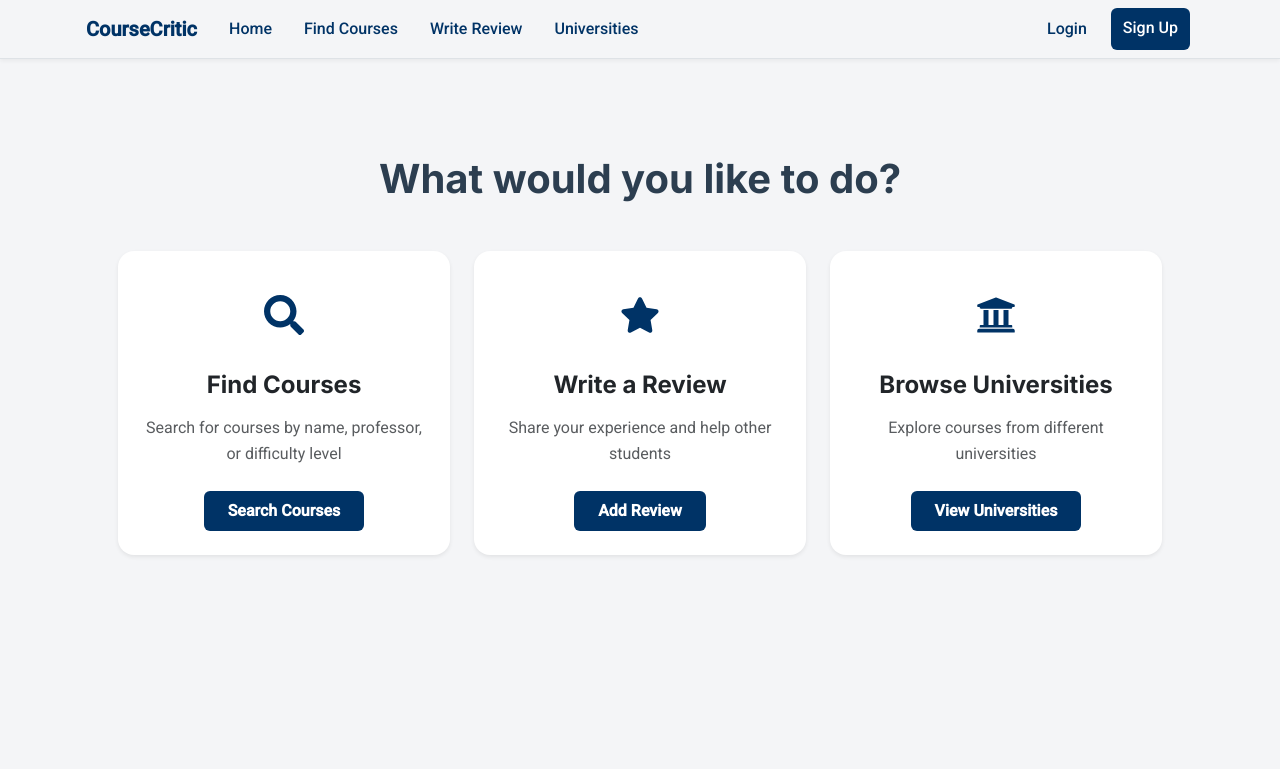
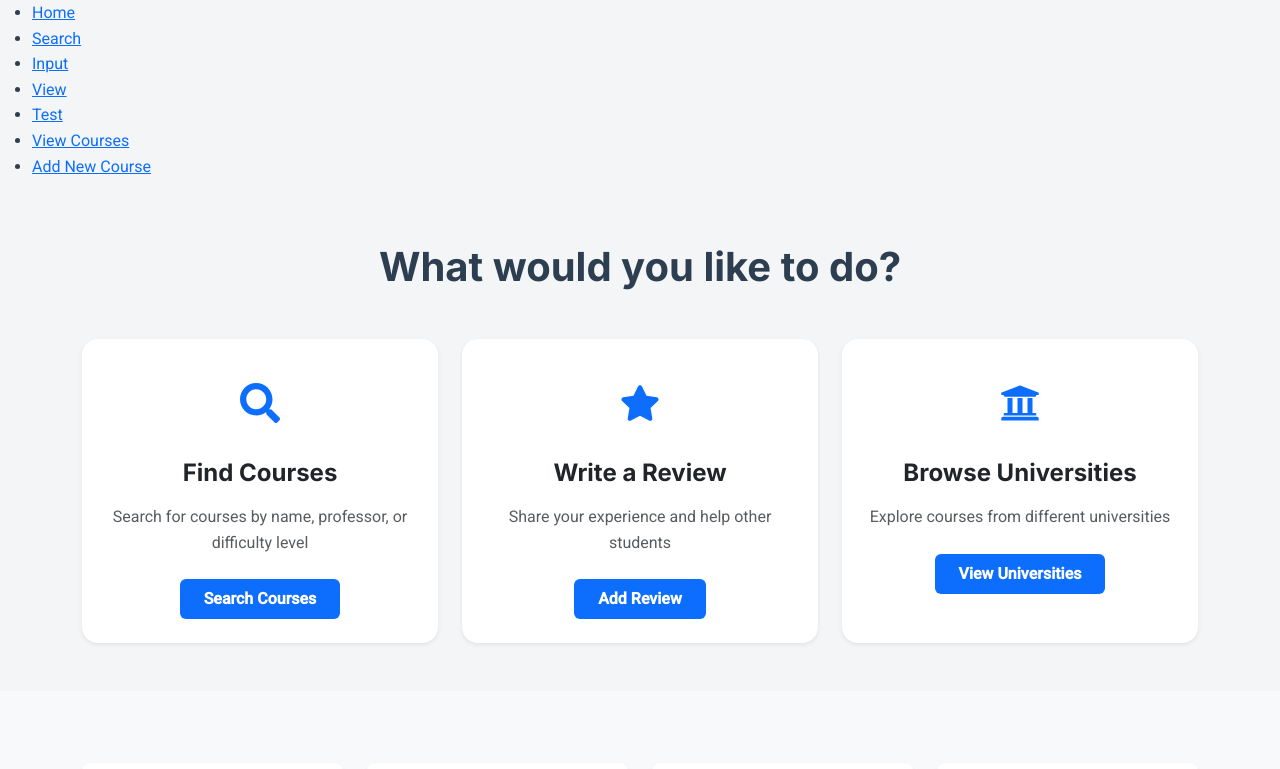
Before and after one commit to MattMNIA/CourseCritic, a React (Vite) app in the folder client/: page / in a window 1280 px wide. Shown: the top 769 px of the page. Built offline with nearby package versions, Linux system fonts and the light colour scheme; no server answers.

Commit message:
make it so if I want just /api for vm I have to put it in .env file

```diff
--- a/client/src/App.jsx
+++ b/client/src/App.jsx
@@ -1,105 +1,42 @@
-import React, { useEffect, Suspense, useState } from 'react';
 import { BrowserRouter as Router, Routes, Route, Link } from 'react-router-dom';
-import { Navbar, Container, Nav } from 'react-bootstrap';
-import 'bootstrap/dist/css/bootstrap.min.css';
-import './styles/bootstrap-custom.css';
-import './styles/globals.css';
-import './styles/layout.css';
-import Home from './pages/home';
-import userService from './services/userService';
-
-// Lazy load components
-const LoginPage = React.lazy(() => import('./pages/auth/LoginPage'));
-const RegisterPage = React.lazy(() => import('./pages/auth/RegisterPage'));
-const SearchCoursesPage = React.lazy(() => import('./pages/courses/SearchCoursesPage'));
-const CourseDetailPage = React.lazy(() => import('./pages/courses/CourseDetailPage'));
-const SubmitReviewPage = React.lazy(() => import('./pages/reviews/SubmitReviewPage'));
-const UniversitiesPage = React.lazy(() => import('./pages/UniversitiesPage'));
-const AccountSettingsPage = React.lazy(() => import('./pages/account/AccountSettingsPage'));
-const ViewCoursesPage = React.lazy(() => import('./pages/admin/ViewCoursesPage'));
-const CreateCoursePage = React.lazy(() => import('./pages/admin/CreateCoursePage'));
-const EditCoursePage = React.lazy(() => import('./pages/admin/EditCoursePage'));
+import Home from './pages/home.jsx'
+import SearchTest from './pages/search_test.jsx'
+import InputTest from './pages/input_test.jsx'
+import ViewTest from './pages/view_test.jsx'
+import Test from './pages/test_page.jsx'
+import ViewCoursesPage from './pages/ViewCoursesPage.jsx';
+import CreateCoursePage from './pages/CreateCoursePage.jsx';
+import EditCoursePage from './pages/EditCoursePage.jsx';
 
 function App() {
-    const [currentUser, setCurrentUser] = useState(userService.getCurrentUser());
-
-    const handleLogout = () => {
-        userService.logout();
-        setCurrentUser(null);
-    };
-
-    useEffect(() => {
-        // Force light mode
-        document.documentElement.setAttribute('data-theme', 'light');
-    }, []);
-
     return (
         <Router>
             <div className="App">
-                <Navbar bg="light" expand="lg" className="border-bottom">
-                    <Container fluid="lg" className="px-3">
-                        <Navbar.Brand as={Link} to="/" className="text-primary fw-bold py-0">CourseCritic</Navbar.Brand>
-                        <Navbar.Toggle aria-controls="basic-navbar-nav" />
-                        <Navbar.Collapse id="basic-navbar-nav">
-                            <Nav className="me-auto">
-                                <Nav.Link as={Link} to="/" className="text-primary">Home</Nav.Link>
-                                <Nav.Link as={Link} to="/courses/search" className="text-primary">Find Courses</Nav.Link>
-                                <Nav.Link as={Link} to="/reviews/submit" className="text-primary">Write Review</Nav.Link>
-                                <Nav.Link as={Link} to="/universities" className="text-primary">Universities</Nav.Link>
-                            </Nav>
-                            <Nav>
-                                {currentUser ? (
-                                    <>
-                                        <Nav.Link as={Link} to="/account/settings" className="text-primary">
-                                            My Account
-                                        </Nav.Link>
-                                        <Nav.Link
-                                            onClick={handleLogout}
-                                            className="btn btn-outline-primary ms-2"
-                                        >
-                                            Log Out
-                                        </Nav.Link>
-                                    </>
-                                ) : (
-                                    <>
-                                        <Nav.Link as={Link} to="/auth/login" className="text-primary">
-                                            Login
-                                        </Nav.Link>
-                                        <Nav.Link
-                                            as={Link}
-                                            to="/auth/register"
-                                            className="btn btn-primary ms-2 text-white"
-                                        >
-                                            Sign Up
-                                        </Nav.Link>
-                                    </>
-                                )}
-                            </Nav>
-                        </Navbar.Collapse>
-                    </Container>
-                </Navbar>
+                <nav>
+                    <ul>
+                        <li><Link to="/">Home</Link></li>
+                        <li><Link to="/search">Search</Link></li>
+                        <li><Link to="/input">Input</Link></li>
+                        <li><Link to="/view">View</Link></li>
+                        <li><Link to="/test">Test</Link></li>
+                        <li><Link to="/courses">View Courses</Link></li>
+                        <li><Link to="/courses/create">Add New Course</Link></li>
+                    </ul>
+                </nav>
 
-                <main className="container-lg px-3 py-3">
-                    <Suspense fallback={<div>Loading...</div>}>
-                        <Routes>
-                            <Route path="/" element={<Home />} />
-                            <Route path="/courses/search" element={<SearchCoursesPage />} />
-                            <Route path="/courses/:id" element={<CourseDetailPage />} />
-                            <Route path="/reviews/submit" element={<SubmitReviewPage />} />
-                            <Route path="/universities" element={<UniversitiesPage />} />
-                            <Route path="/account/settings" element={<AccountSettingsPage />} />
-                            <Route path="/auth/login" element={<LoginPage />} />
-                            <Route path="/auth/register" element={<RegisterPage />} />
-                            {/* Admin routes */}
-                            <Route path="/admin/courses" element={<ViewCoursesPage />} />
-                            <Route path="/admin/courses/create" element={<CreateCoursePage />} />
-                            <Route path="/admin/courses/edit/:id" element={<EditCoursePage />} />
-                        </Routes>
-                    </Suspense>
-                </main>
+                <Routes>
+                    <Route path="/" element={<Home/>}/>
+                    <Route path="/search" element={<SearchTest/>}/>
+                    <Route path="/input" element={<InputTest/>}/>
+                    <Route path="/view" element={<ViewTest/>}/>
+                    <Route path="/test" element={<Test/>}/>
+                    <Route path="/courses" element={<ViewCoursesPage />} />
+                    <Route path="/courses/create" element={<CreateCoursePage />} />
+                    <Route path="/courses/edit/:id" element={<EditCoursePage />} />
+                </Routes>
             </div>
         </Router>
     );
 }
 
-export default App;
+export default App
--- a/client/src/services/api.js
+++ b/client/src/services/api.js
@@ -1,7 +1,7 @@
 import axios from 'axios';
-
+console.log(process.env.REACT_APP_API_URL);
 export const api = axios.create({
-  baseURL: (process.env.REACT_APP_API_URL || 'http://localhost:8001') + '/api',
+  baseURL: process.env.REACT_APP_API_URL || 'http://localhost:8001/api',
   headers: {
     'Content-Type': 'application/json'
   }
```
Also changed, not shown: 1 other file (tests, documents, lock files or other folders).
